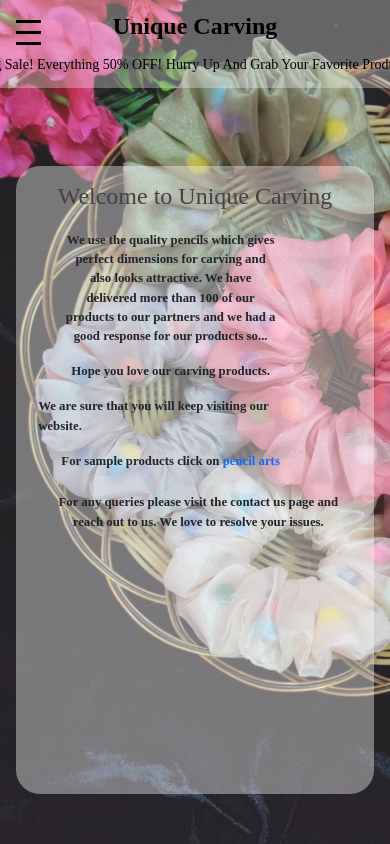
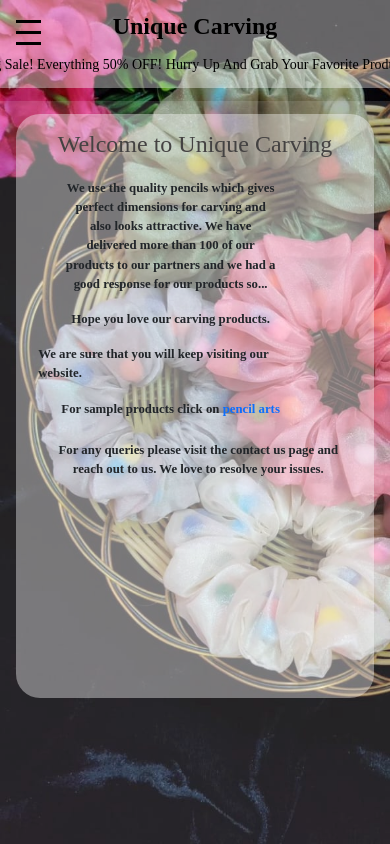
Before and after one commit to ankithkumarpal/stylAbve, a React (Create React App) app in the folder client/: page / in a window 390 px wide. Built offline with nearby package versions, Linux system fonts and the light colour scheme; what react-toast-notifications would draw is missing.

Commit message:
fix home

```diff
--- a/client/src/pages/ProfileSetting/profilesetting.css
+++ b/client/src/pages/ProfileSetting/profilesetting.css
@@ -18,7 +18,7 @@ html, body {
   flex-direction: column;
   padding: 20px;
   width: 100%;
-  height: 100vh; /* Full viewport height */
+  height: 100vh;
   background-color: rgba(255, 192, 203, 0.627);
   border-radius: 8px;
   box-shadow: 0 2px 4px rgba(0, 0, 0, 0.1);
--- a/client/src/pages/home/home.css
+++ b/client/src/pages/home/home.css
@@ -66,10 +66,20 @@
   @media only screen and (max-width: 1245px) {
     .home {
       width: 100vw;
-      height: 93vh;
+      height: calc(100vh - 12vh);
       display: flex;
       flex-direction: column;
-      align-items: center;
+      /* align-items: center; */
+    }
+    .upper-layer {
+      width: 100%;
+      height: 100%;
+      display: flex;
+      align-items: flex-start;
+      padding-top: 0.8rem;
+      justify-content: center;
+      background-color: rgba(255, 255, 255, 0.126);
+
     }
 
     .home_content {
```
